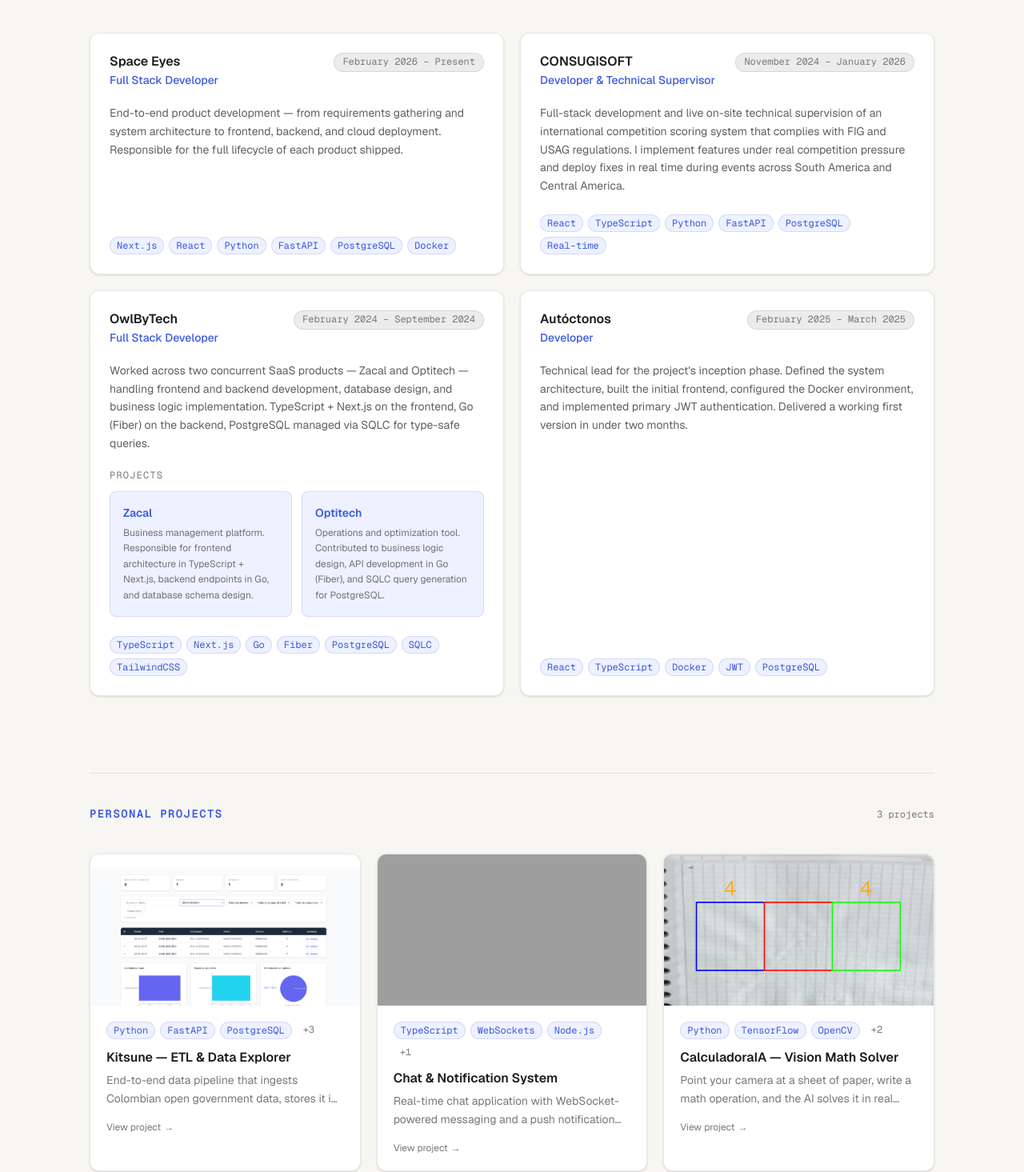
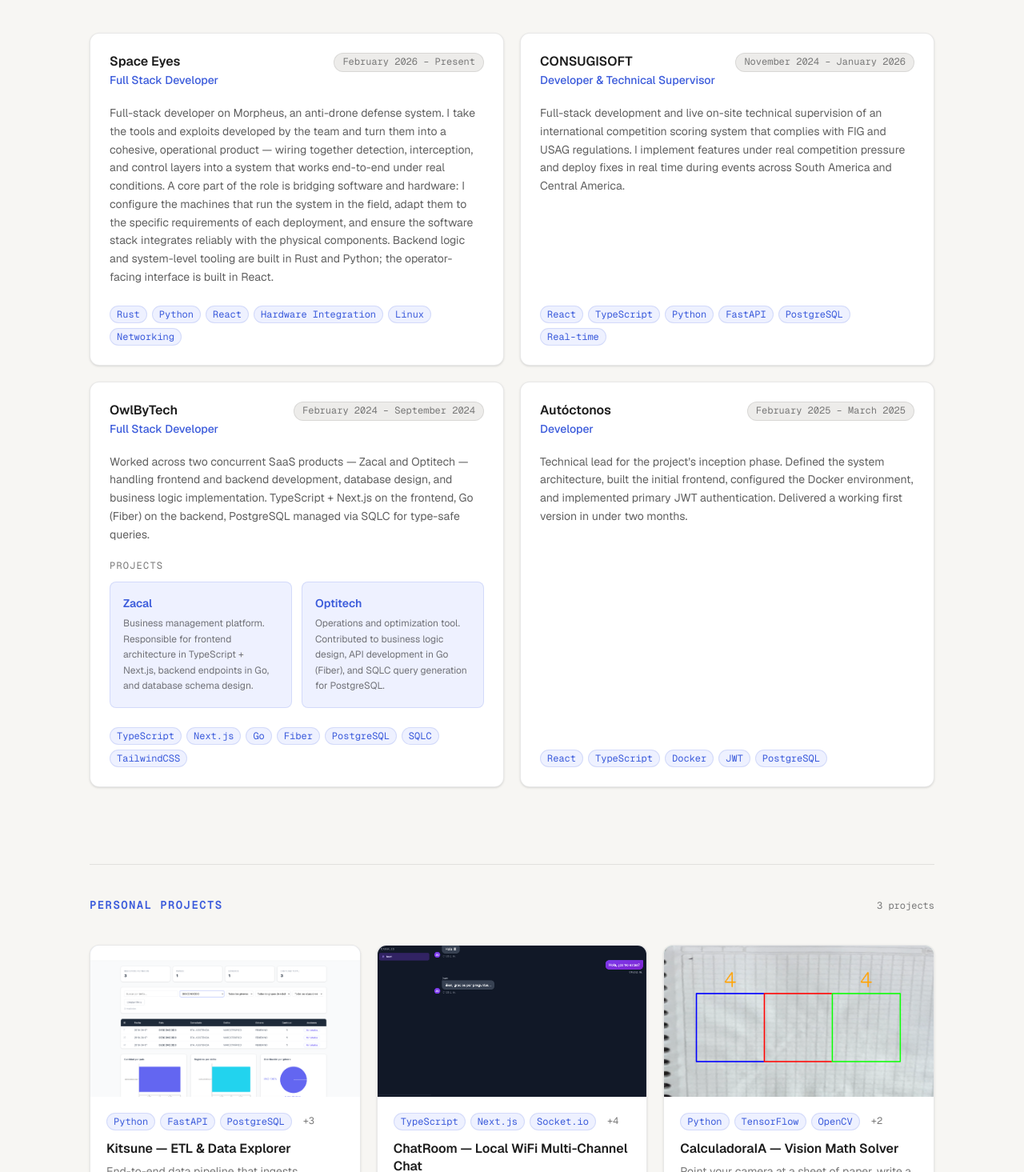
Before and after one commit to Alejandro-Suarez-Rincon/portfolio, a Next.js app: page / in a window 1280 px wide. Shown: the part 705-2170 px from the top of the page at 80% size. Built offline with nearby package versions, Linux system fonts and the light colour scheme; grey boxes are pictures that could not be loaded.

Commit message:
feat: add description chat web and work

```diff
--- a/src/data/projects.ts
+++ b/src/data/projects.ts
@@ -29,17 +29,23 @@
   },
   {
     slug: 'chat-notification',
-    name: 'Chat & Notification System',
+    name: 'ChatRoom — Local WiFi Multi-Channel Chat',
     shortDescription:
-      'Real-time chat application with WebSocket-powered messaging and a push notification layer, built in TypeScript.',
-    description: `A real-time communication system with two core features working in tandem: a live chat powered by WebSockets for zero-latency message delivery, and a notification layer that alerts users of incoming messages even when they're not actively viewing the chat.
+      'Real-time multi-channel chat over local WiFi — no accounts, no cloud. WebSocket messaging with per-channel toast notifications.',
+    description: `ChatRoom is a real-time multi-channel chat that runs entirely on a local WiFi network — no internet, no accounts, no server in the cloud. Anyone on the same network opens the app, picks a username, and can join or create channels and exchange messages instantly.
 
-Built entirely in TypeScript, the project explores bidirectional communication patterns and event-driven UI updates without full-page reloads.
+The project is a TypeScript monorepo with two independent packages:
 
-Stack: TypeScript · WebSockets · Node.js`,
+Core (backend) — An Express server with Socket.io handles all real-time communication. Clients emit a join room event to subscribe to a channel, then exchange messages through a message:server → message:client event pair that broadcasts to every socket in that room. The server reads its allowed CORS origin from an environment variable so it works from any IP on the local network.
+
+Web (frontend) — A Next.js 14 App Router frontend styled with Tailwind CSS and NextUI. State is managed with a useReducer hook that tracks message history and unread counts per channel. When a message arrives in a channel the user is not currently viewing, Sonner fires a toast notification with the sender and message preview. Each username is mapped to a deterministic color from a 10-slot palette using a simple hash, so the same person always appears in the same color across all sessions.
+
+The entire stack spins up with a single command: ./run.sh auto-detects the machine's local IP, writes the .env file, and starts both services via Docker Compose. Accessible at http://{ip}:3000 from any device on the network.
+
+Stack: TypeScript · Next.js 14 · React · Socket.io · Express · Node.js · NextUI · Tailwind CSS · Sonner · Docker Compose`,
     thumbnail: '/images/projects/chat-thumb.png',
     images: [],
-    tags: ['TypeScript', 'WebSockets', 'Node.js', 'Real-time'],
+    tags: ['TypeScript', 'Next.js', 'Socket.io', 'Express', 'Node.js', 'Real-time', 'Docker'],
     githubUrl: 'https://github.com/Alejandro-Suarez-Rincon/chatNotification',
     template: 'wide',
   },
--- a/src/data/work.ts
+++ b/src/data/work.ts
@@ -7,8 +7,8 @@
     role: 'Full Stack Developer',
     period: 'February 2026 – Present',
     description:
-      'End-to-end product development — from requirements gathering and system architecture to frontend, backend, and cloud deployment. Responsible for the full lifecycle of each product shipped.',
-    tags: ['Next.js', 'React', 'Python', 'FastAPI', 'PostgreSQL', 'Docker'],
+      'Full-stack developer on Morpheus, an anti-drone defense system. I take the tools and exploits developed by the team and turn them into a cohesive, operational product — wiring together detection, interception, and control layers into a system that works end-to-end under real conditions. A core part of the role is bridging software and hardware: I configure the machines that run the system in the field, adapt them to the specific requirements of each deployment, and ensure the software stack integrates reliably with the physical components. Backend logic and system-level tooling are built in Rust and Python; the operator-facing interface is built in React.',
+    tags: ['Rust', 'Python', 'React', 'Hardware Integration', 'Linux', 'Networking'],
   },
   {
     slug: 'consugisoft',
```
Also changed, not shown: public/images/projects/chat-thumb.png (added).
